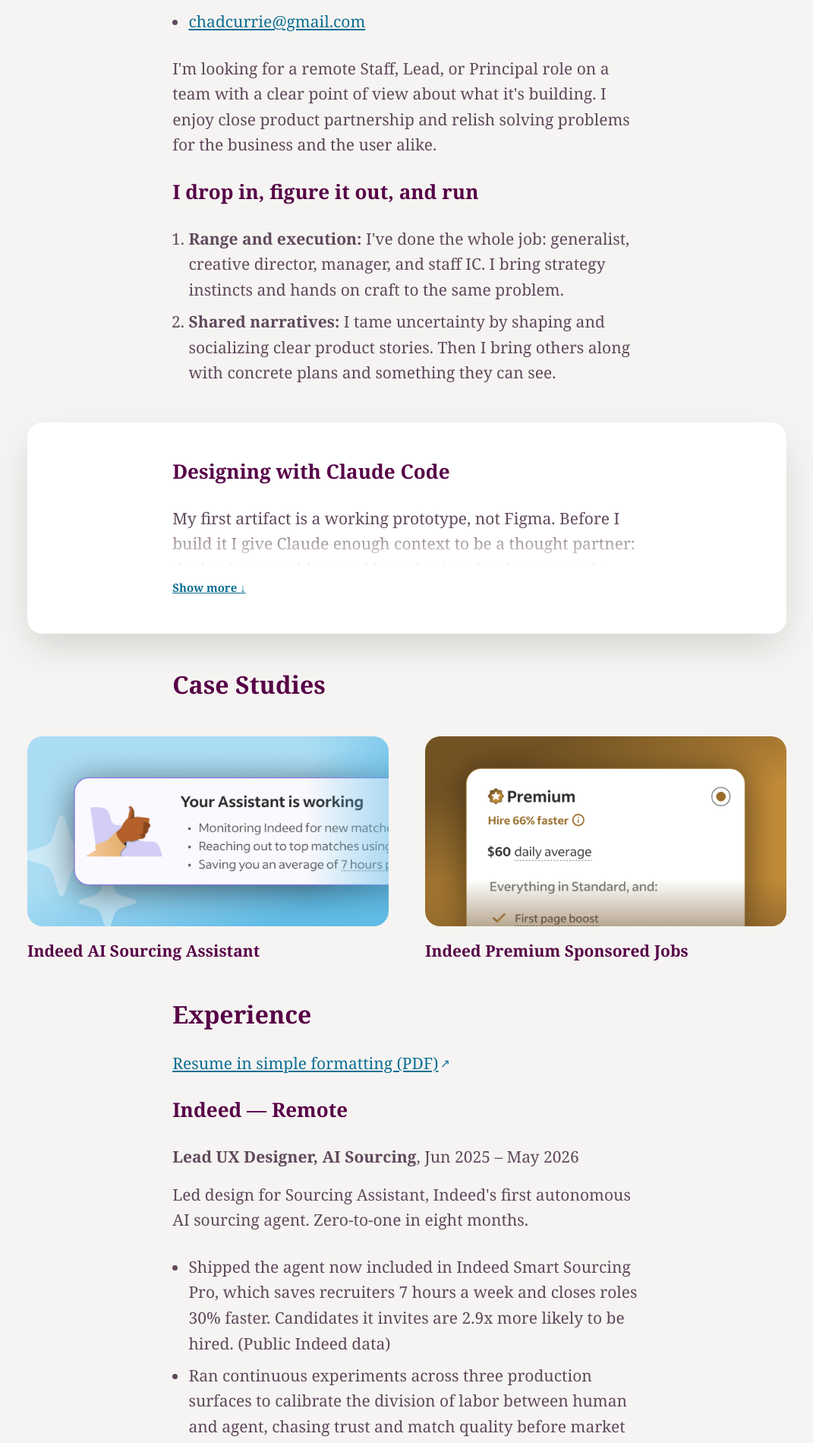
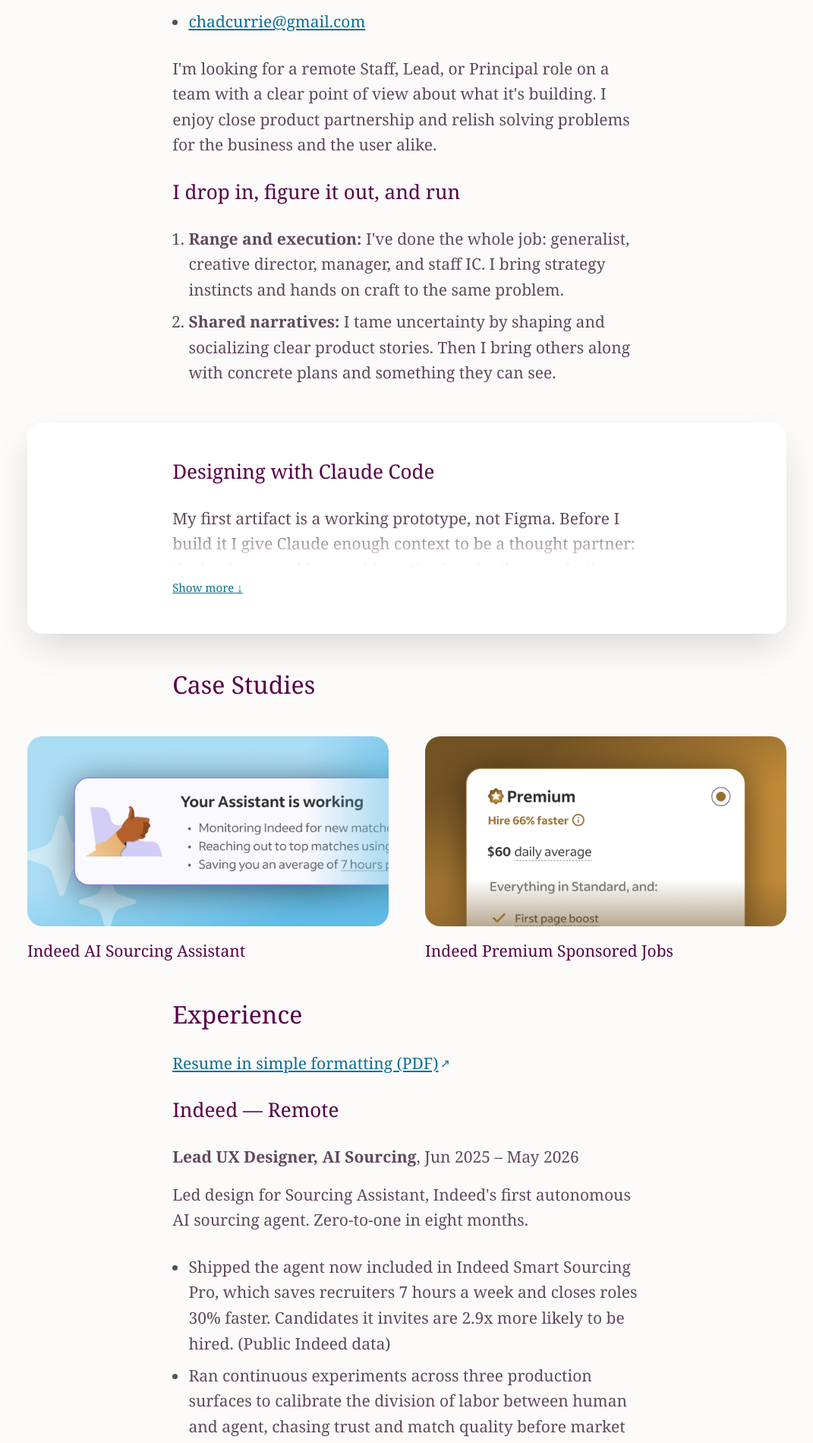
Before and after one commit to chadcurrie/chadcurrie.com, a Jekyll site: the page built from index.html, in a window 1280 px wide. Shown: the part 875-2774 px from the top of the page at 76% size, without its empty margins (104-1175 px from the left). Built offline with Jekyll 4.4.1, drawn with Linux system fonts in a browser that asks for light colours; some web fonts are replaced.

Commit message:
Lighten font weights and background color
- weight-body 420->380, weight-headline 610->560, weight-display 680->620
- color-bg f5f4f2 -> fcfbfa

Co-Authored-By: Claude Sonnet 5 <noreply@anthropic.com>

```diff
--- a/assets/css/style.css
+++ b/assets/css/style.css
@@ -8,7 +8,7 @@
   /* ---- Color ----------------------------------------------------------
      "Primary" = default use. "Strong" = higher-contrast variant of the
      same role (deeper background, darker/blacker text). */
-  --color-bg: #f5f4f2;          /* page background */
+  --color-bg: #fcfbfa;          /* page background */
   --color-bg-strong: #ded9cd;   /* deeper version of bg, for contrast blocks/footer */
   --color-fg: #60495c;          /* body text */
   --color-fg-strong: #570047;   /* headline text */
@@ -24,9 +24,9 @@
   --font-body: "Piazzolla", Georgia, "Times New Roman", serif;
   --font-display: "Piazzolla", Georgia, "Times New Roman", serif;
 
-  --weight-body: 420;
-  --weight-headline: 610;
-  --weight-display: 680;
+  --weight-body: 380;
+  --weight-headline: 560;
+  --weight-display: 620;
 
   /* 8-step type scale, smallest to largest. Fixed across devices by
      design — add a viewport-specific modifier class later if a given
```
